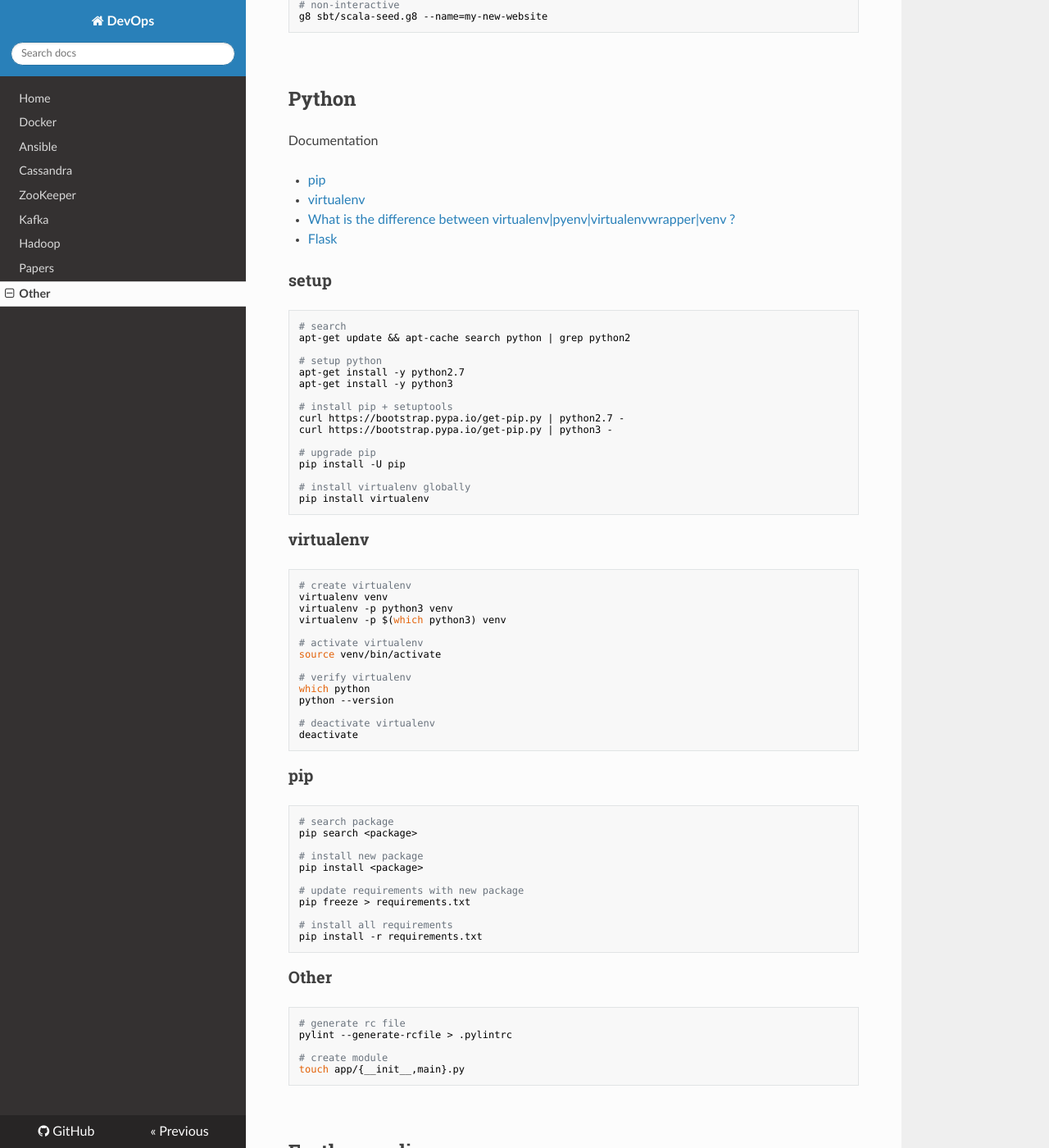
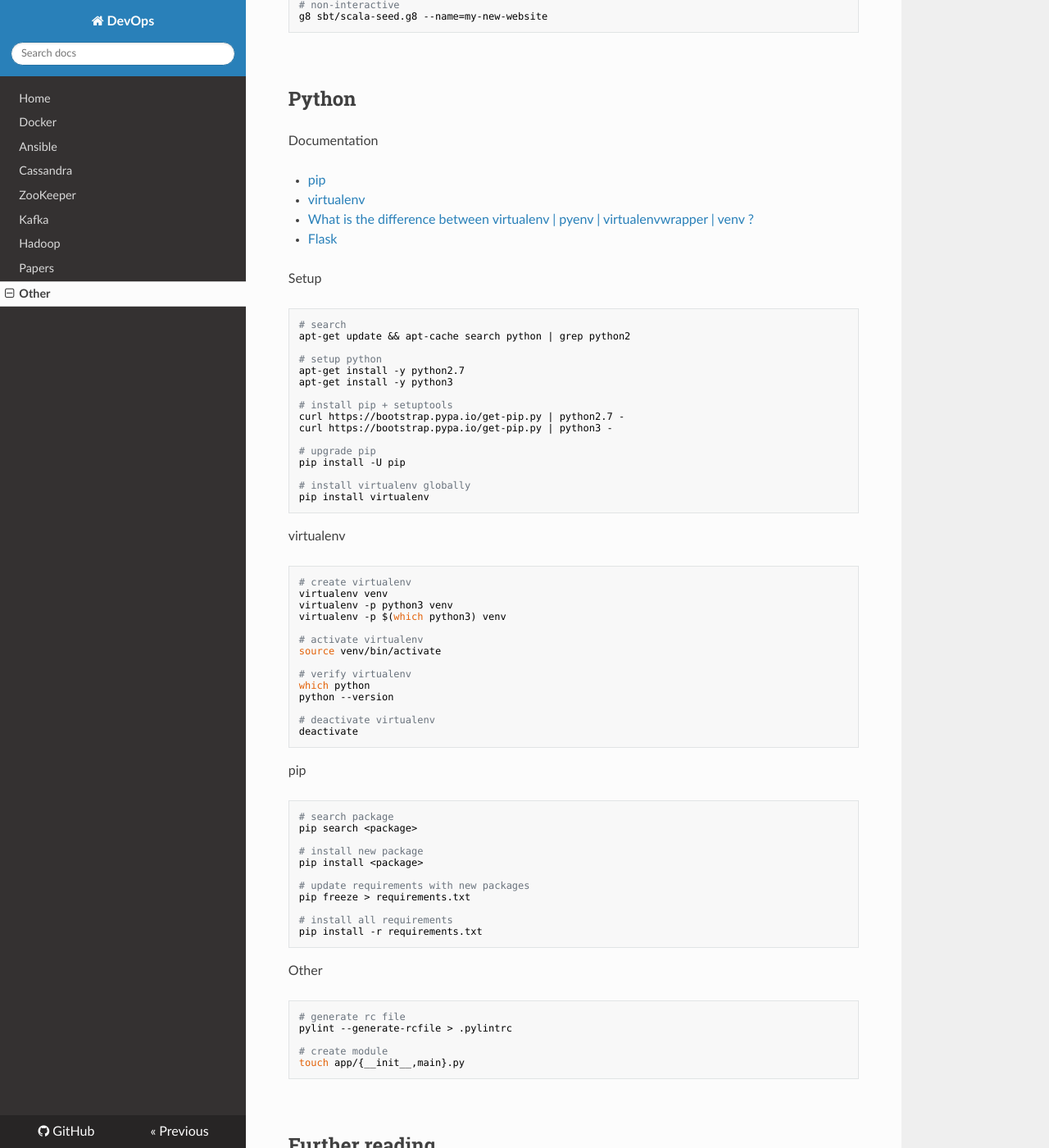
Before and after one commit to niqdev/devops, an MkDocs documentation site: the page built from docs/other.md, in a window 1280 px wide and 1400 px high, scrolled down 2865 px. Shown: the whole window at 82% size. Built offline with MkDocs 1.6.1, drawn with Linux system fonts in a browser that asks for light colours; nearby versions of some CDN libraries; old or Windows-style settings are respelled for this version of MkDocs.

Commit message:
doc: update python

````diff
--- a/dev.txt
+++ b/dev.txt
@@ -32,6 +32,9 @@ https://github.com/josephpconley/spark-seed.g8
 https://kafka.apache.org/quickstart
 https://hevodata.com/blog/how-to-set-up-kafka-on-ubuntu-16-04/
 http://www.thecloudavenue.com/2013/10/installation-and-configuration-of.html
+
+TODO
+https://aseigneurin.github.io/2016/03/02/kafka-spark-avro-kafka-101.html
 
 ########## hadoop-spark ##########
 
--- a/docs/other.md
+++ b/docs/other.md
@@ -149,10 +149,10 @@ Documentation
 
 * [pip](https://pip.pypa.io/en/stable/user_guide)
 * [virtualenv](https://virtualenv.pypa.io/en/stable/userguide)
-* [What is the difference between virtualenv|pyenv|virtualenvwrapper|venv ?](https://stackoverflow.com/questions/41573587/what-is-the-difference-between-venv-pyvenv-pyenv-virtualenv-virtualenvwrappe)
+* [What is the difference between virtualenv | pyenv | virtualenvwrapper | venv ?](https://stackoverflow.com/questions/41573587/what-is-the-difference-between-venv-pyvenv-pyenv-virtualenv-virtualenvwrappe/41573588#41573588)
 * [Flask](http://flask.pocoo.org)
 
-### setup
+Setup
 ```bash
 # search
 apt-get update && apt-cache search python | grep python2
@@ -172,7 +172,7 @@ pip install -U pip
 pip install virtualenv
 ```
 
-### virtualenv
+virtualenv
 ```bash
 # create virtualenv
 virtualenv venv
@@ -190,7 +190,7 @@ python --version
 deactivate
 ```
 
-### pip
+pip
 ```bash
 # search package
 pip search <package>
@@ -198,14 +198,14 @@ pip search <package>
 # install new package
 pip install <package>
 
-# update requirements with new package
+# update requirements with new packages
 pip freeze > requirements.txt
 
 # install all requirements
 pip install -r requirements.txt
 ```
 
-### Other
+Other
 ```bash
 # generate rc file
 pylint --generate-rcfile > .pylintrc
````
